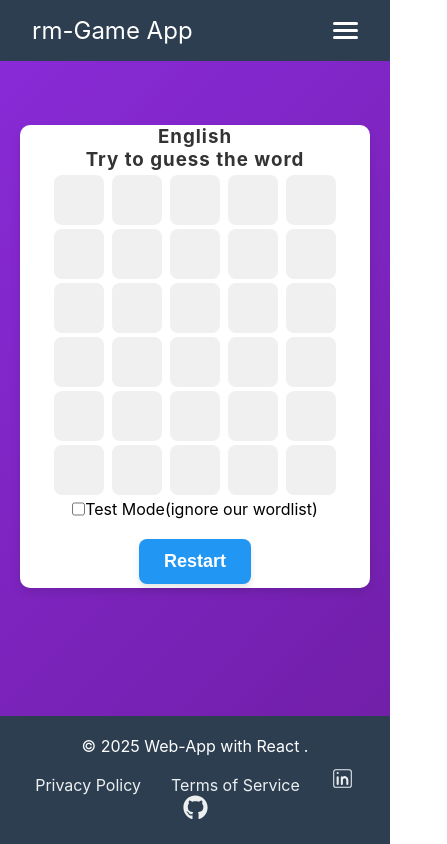
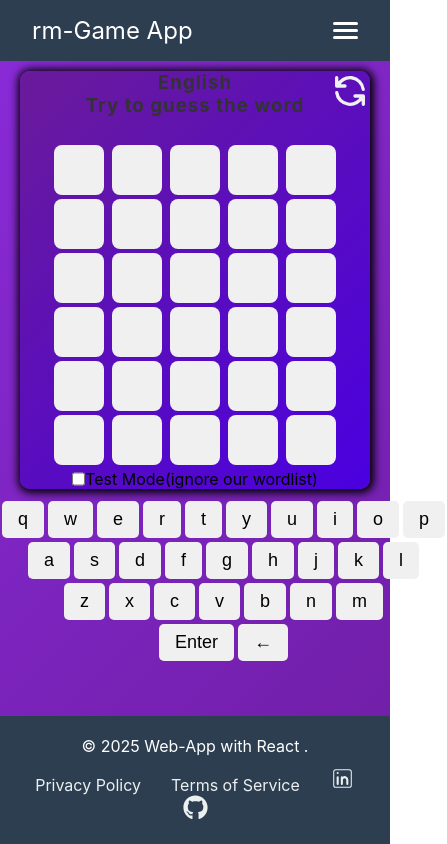
Before and after one commit to Roland-Mehes/RM-Games, a React (Create React App) app: page /Wordle in a window 390 px wide. Shown: the whole page, 447 px wide, since content can reach past the window. Built offline with nearby package versions, Linux system fonts and the light colour scheme.

Commit message:
Made some changes on the Record menu , also made Wordle playable on Mobile device with virtual keyboard

```diff
--- a/src/components/Games/Wordle/Game.js
+++ b/src/components/Games/Wordle/Game.js
@@ -1,6 +1,8 @@
 import { useState, useEffect } from 'react';
 import { Ctx } from '../../../context/LanguageContext';
 import './game.css';
+import { HiOutlineRefresh } from 'react-icons/hi';
+import Keyboard from '../../Keyboard/keyboard';
 
 const Wordle = () => {
   const [solution, setSolution] = useState(''); // The secret word
@@ -65,15 +67,22 @@ const Wordle = () => {
         if (solution === currentGuess) {
           setIsGameOver(true);
           setMsg('You win! Good job! Restart and try another word.');
-          // increase Win for Wordle
-          const users = JSON.parse(localStorage.getItem('users'));
+
+          // WORK with localStorage when user is logged in
+          if (userName) {
+            const users = JSON.parse(localStorage.getItem('users')) || []; // Fallback to empty array if not found
 
             if (users) {
-            const user = users.find((val) => {
-              return val.username === userName.toLowerCase();
-            });
-            user.wins++;
-            localStorage.setItem('users', JSON.stringify(users)); // save the complete obj back to the localStorage
+              const user = users.find(
+                (val) => val.username === userName.toLowerCase()
+              );
+
+              if (user) {
+                user.wins = (user.wins || 0) + 1;
+              }
+
+              localStorage.setItem('users', JSON.stringify(users)); // Save the complete obj back to localStorage
+            }
           }
         } else if (
           currentIndex === guesses.length - 1 &&
@@ -83,14 +92,22 @@ const Wordle = () => {
           setMsg(
             `Game over. The word was ${solution}. Restart for a new word.`
           );
-          const users = JSON.parse(localStorage.getItem('users'));
+
+          // Work with localStorage if there is user logged in
+          if (userName) {
+            const users = JSON.parse(localStorage.getItem('users')) || [];
 
             if (users) {
-            const user = users.find((val) => {
-              return val.username === userName.toLowerCase();
-            });
-            user.losses++;
-            localStorage.setItem('users', JSON.stringify(users)); // save the complete obj back to the localStorage
+              const user = users.find(
+                (val) => val.username === userName.toLowerCase()
+              );
+
+              if (user) {
+                user.losses = (user.losses || 0) + 1;
+              }
+
+              localStorage.setItem('users', JSON.stringify(users)); // Save the complete obj back to localStorage
+            }
           }
         }
       }
@@ -142,8 +159,12 @@ const Wordle = () => {
   }, [selectedLanguage]);
 
   return (
+    <>
       <div className="board">
-      <div style={{ textAlign: 'center' }}>
+        <div className="wordle-refresh-btn">
+          <HiOutlineRefresh size="40" onClick={gameRestart} />
+        </div>
+        <div style={{ textAlign: 'center', height: '70px' }}>
           <h3>
             {selectedLanguage}
             <br />
@@ -152,7 +173,8 @@ const Wordle = () => {
         </div>
         <div className="">
           {guesses.map((guess, i) => {
-          const isCurrentGuess = i === guesses.findIndex((val) => val == null);
+            const isCurrentGuess =
+              i === guesses.findIndex((val) => val == null);
             return (
               <Line
                 key={i}
@@ -173,14 +195,19 @@ const Wordle = () => {
           <input type="checkbox" onChange={() => setTestMode(!testMode)} />
           Test Mode(ignore our wordlist)
         </div>
-      <div className="new-game-button-container">
-        <button className="new-game-button" onClick={gameRestart}>
-          Restart
-        </button>
+      </div>
+      <div
+        style={{ display: 'flex', justifyContent: 'center', margin: '0 auto' }}
+      >
+        <div className="keyboard">
+          <Keyboard />
         </div>
       </div>
+    </>
   );
 };
+
+// LINE COMPONENT
 
 const Line = ({ guess, isFinal, solution, isError }) => {
   const getCellClass = (guess, index, isFinal) => {
--- a/src/components/Games/Wordle/game.css
+++ b/src/components/Games/Wordle/game.css
@@ -4,11 +4,25 @@
 }
 
 .board {
-  margin: auto;
+  margin: 10px auto 0;
   border-radius: 10px;
-  background-color: #fff;
-  box-shadow: 0 4px 8px rgba(0, 0, 0, 0.1);
+  background: linear-gradient(135deg, #6a1b9a, #4a00e0);
+  box-shadow: 1px 1px 8px 3px rgb(0 0 0);
   width: 350px;
+  position: relative;
+}
+
+.wordle-refresh-btn {
+  position: absolute;
+  top: 0;
+  right: 0;
+  color: #f0f0f0;
+}
+
+.wordle-refresh-btn:hover {
+  color: #4caf50;
+  rotate: -40deg;
+  transition: rotate 0.3s;
 }
 
 .line {
--- a/src/components/Games/Wordle/words-JSON/en.js
+++ b/src/components/Games/Wordle/words-JSON/en.js
@@ -24,6 +24,13 @@ export const webLang = {
   ],
 };
 
+export const enKeyboard = [
+  ['q', 'w', 'e', 'r', 't', 'y', 'u', 'i', 'o', 'p'],
+  ['a', 's', 'd', 'f', 'g', 'h', 'j', 'k', 'l'],
+  ['z', 'x', 'c', 'v', 'b', 'n', 'm'],
+  ['enter', 'backspace'],
+];
+
 export const wordleLang = {
   words: wordsList
     .trim()
--- a/src/components/Games/Wordle/words-JSON/hu.js
+++ b/src/components/Games/Wordle/words-JSON/hu.js
@@ -24,6 +24,13 @@ export const webLang = {
   ],
 };
 
+export const huKeyboard = [
+  ['q', 'w', 'e', 'r', 't', 'y', 'u', 'i', 'o', 'p'],
+  ['a', 's', 'd', 'f', 'g', 'h', 'j', 'k', 'l'],
+  ['z', 'x', 'c', 'v', 'b', 'n', 'm'],
+  ['enter', 'backspace'],
+];
+
 export const wordleLang = {
   //text and words only for wordle game
   words: wordsList,
--- a/src/components/Games/Wordle/words-JSON/ro.js
+++ b/src/components/Games/Wordle/words-JSON/ro.js
@@ -24,6 +24,13 @@ export const webLang = {
   ],
 };
 
+export const roKeyboard = [
+  ['q', 'w', 'e', 'r', 't', 'y', 'u', 'i', 'o', 'p'],
+  ['a', 's', 'd', 'f', 'g', 'h', 'j', 'k', 'l'],
+  ['z', 'x', 'c', 'v', 'b', 'n', 'm'],
+  ['enter', 'backspace'],
+];
+
 export const wordleLang = {
   words: wordsList,
   howToPlay: `Găsește cuvântul în 6 încercări. Fiecare încercare trebuie să fie un cuvânt valid de 5 litere. Culoarea celulelor se va schimba pentru a arăta cât de aproape a fost ghicirea ta de cuvânt.`,
--- /dev/null
+++ b/src/components/Keyboard/Keyboard.css
@@ -0,0 +1,25 @@
+.keyboard {
+  display: flex;
+  flex-direction: column;
+  align-items: center;
+  margin-top: 5px;
+}
+
+.keyboard-row {
+  display: flex;
+  margin: 0;
+}
+
+.keyboard-key {
+  margin: 2px;
+  padding: 8px 16px;
+  font-size: 18px;
+  border: none;
+  border-radius: 5px;
+  background-color: #f0f0f0;
+  cursor: pointer;
+}
+
+.keyboard-key:active {
+  background-color: #ccc;
+}
--- /dev/null
+++ b/src/components/Keyboard/keyboard.js
@@ -0,0 +1,44 @@
+import React from 'react';
+import { Ctx } from '../../context/LanguageContext';
+import './Keyboard.css';
+
+const Keyboard = (props) => {
+  const { languageData } = Ctx();
+  const keyboard = languageData.keyboard || [];
+
+  const handleKeyPress = (key) => {
+    // Alapvetően a key értékével meghívod a megfelelő eseményeket
+    let event;
+
+    if (key === 'enter') {
+      event = { key: 'Enter' }; // Az Enter gombot így kezeled
+    } else if (key === 'backspace') {
+      event = { key: 'Backspace' }; // A Backspace gombot így kezeled
+    } else {
+      event = { key }; // Egyéb karakterek
+    }
+
+    // Az event.key értéke ugyanaz, mint a billentyű lenyomása az inputnál
+    window.dispatchEvent(new KeyboardEvent('keydown', event)); // Ezzel váltod ki a keydown eseményt
+  };
+
+  return (
+    <div className="keyboard">
+      {keyboard.map((row, rowIndex) => (
+        <div key={rowIndex} className="keyboard-row">
+          {row.map((key, keyIndex) => (
+            <button
+              key={keyIndex}
+              onClick={() => handleKeyPress(key)}
+              className="keyboard-key"
+            >
+              {key === 'enter' ? 'Enter' : key === 'backspace' ? '←' : key}
+            </button>
+          ))}
+        </div>
+      ))}
+    </div>
+  );
+};
+
+export default Keyboard;
--- a/src/components/Records/Records.js
+++ b/src/components/Records/Records.js
@@ -10,8 +10,6 @@ const Records = () => {
   );
 
   return (
-    <div>
-      {userName ? (
     <div
       className="records-container"
       style={{
@@ -24,6 +22,8 @@ const Records = () => {
         justifyContent: 'center ',
       }}
     >
+      {userName ? (
+        <div>
           <select>
             <option>Val1</option>
             <option>Val1</option>
@@ -41,37 +41,42 @@ const Records = () => {
               </p>
             </div>
           </div>
-          {/* <select>
-            <option>opt1</option>
-            <option>opt2</option>
+        </div>
+      ) : (
+        // Render the whole Record list with all the Users
+
+        <>
+          <table style={{ borderCollapse: 'collapse' }}>
+            <caption>
+              [CurrentGame]
+              <select>
+                <option> Games</option>
               </select>
-          <h1>
-            {' '}
-            {records} for {userName}
-          </h1>
-          <table class="table">
+            </caption>
             <thead>
               <tr>
+                <th>UserName</th>
                 <th>Wins</th>
                 <th>Losses</th>
               </tr>
             </thead>
             <tbody>
-              <tr>
-                <td>{currentUser.wins}</td>
-                <td>{currentUser.losses}</td>
-                <td></td>
+              {users.map((user, idx) => (
+                <tr key={user.username + idx}>
+                  <td>{user.username}</td>
+                  <td>{user.wins}</td>
+                  <td>{user.losses}</td>
                 </tr>
+              ))}
             </tbody>
-          </table> */}
-        </div>
-      ) : (
-        // Render the whole Record list with all the Users
-        users.map((user, idx) => (
-          <p key={user.username + idx}>{user.username}</p>
-        ))
+          </table>
+        </>
       )}
     </div>
+
+    // {users.map((user, idx) => (
+    //         <td key={user.username + idx}>{user.username}</td>
+    //       ))}
   );
 };
 
--- a/src/components/Records/records.css
+++ b/src/components/Records/records.css
@@ -9,3 +9,7 @@
   box-shadow: 0 4px 6px rgba(0, 0, 0, 0.1);
   background: linear-gradient(135deg, #6a1b9a, #4a00e0);
 }
+
+.records-container td {
+  border: 1px solid rgb(140, 90, 249);
+}
--- a/src/context/LanguageContext.js
+++ b/src/context/LanguageContext.js
@@ -2,14 +2,17 @@ import { createContext, useContext, useEffect, useState } from 'react';
 import {
   wordleLang as enData,
   webLang as enLang,
+  enKeyboard,
 } from '../components/Games/Wordle/words-JSON/en';
 import {
   wordleLang as huData,
   webLang as huLang,
+  huKeyboard,
 } from '../components/Games/Wordle/words-JSON/hu';
 import {
   wordleLang as roData,
   webLang as roLang,
+  roKeyboard,
 } from '../components/Games/Wordle/words-JSON/ro';
 
 const LanguageContext = createContext();
@@ -23,9 +26,9 @@ export const LanguageProvider = ({ children }) => {
   const [languageData, setLanguageData] = useState({});
 
   const languages = {
-    English: { data: enData, lang: enLang },
-    Hungarian: { data: huData, lang: huLang },
-    Romanian: { data: roData, lang: roLang },
+    English: { data: enData, lang: enLang, keyboard: enKeyboard },
+    Hungarian: { data: huData, lang: huLang, keyboard: huKeyboard },
+    Romanian: { data: roData, lang: roLang, keyboard: roKeyboard },
   };
 
   useEffect(() => {
@@ -49,6 +52,7 @@ export const LanguageProvider = ({ children }) => {
         // Landing Page Benefits
         benefitsHeader: langData.lang.benefitsHeader,
         benefitsContent: langData.lang.benefitsContent,
+        keyboard: langData.keyboard,
       });
     }
     localStorage.setItem('language', selectedLanguage);
```
Lines whose indentation alone changed are shown as unchanged.
